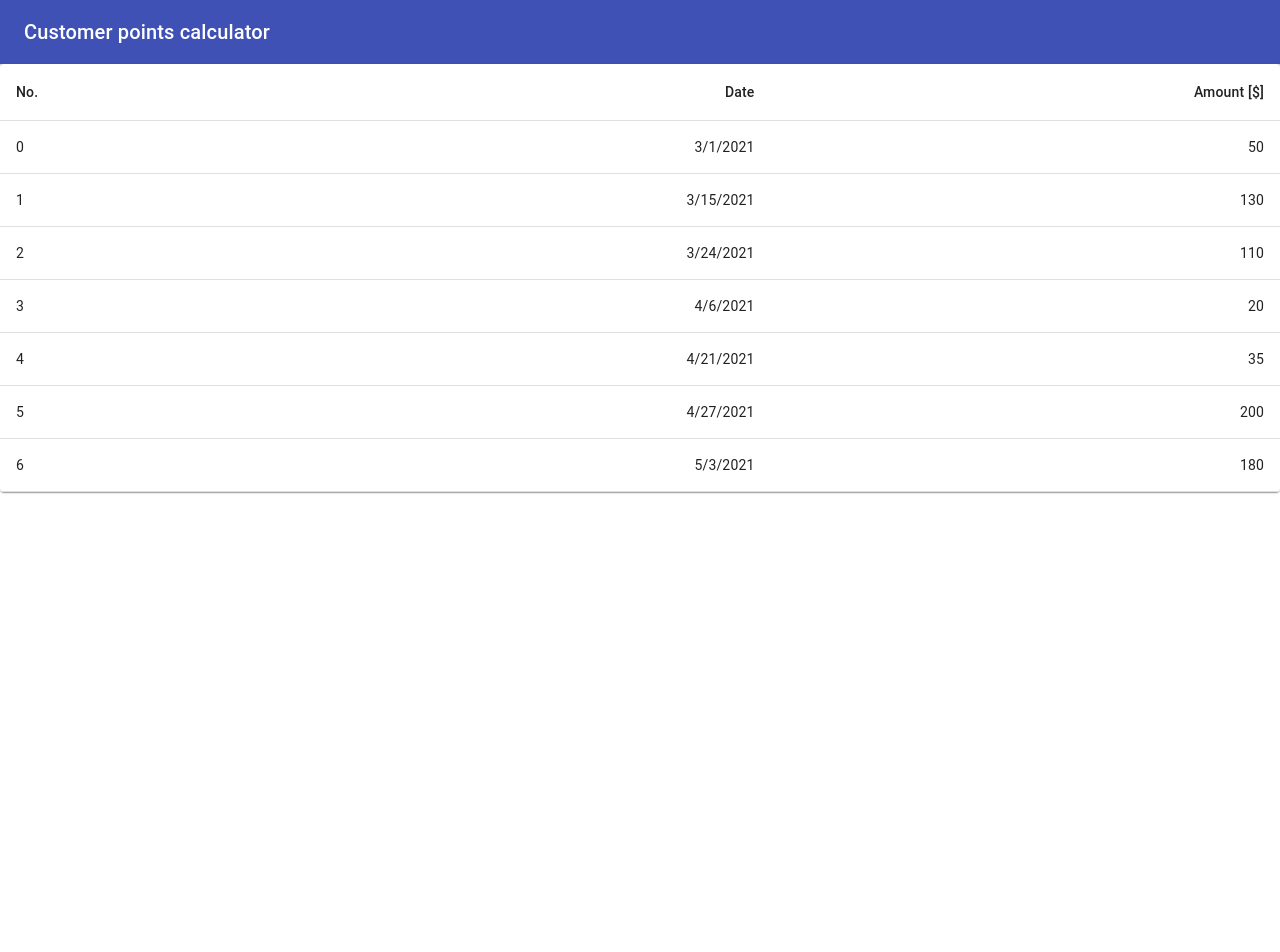
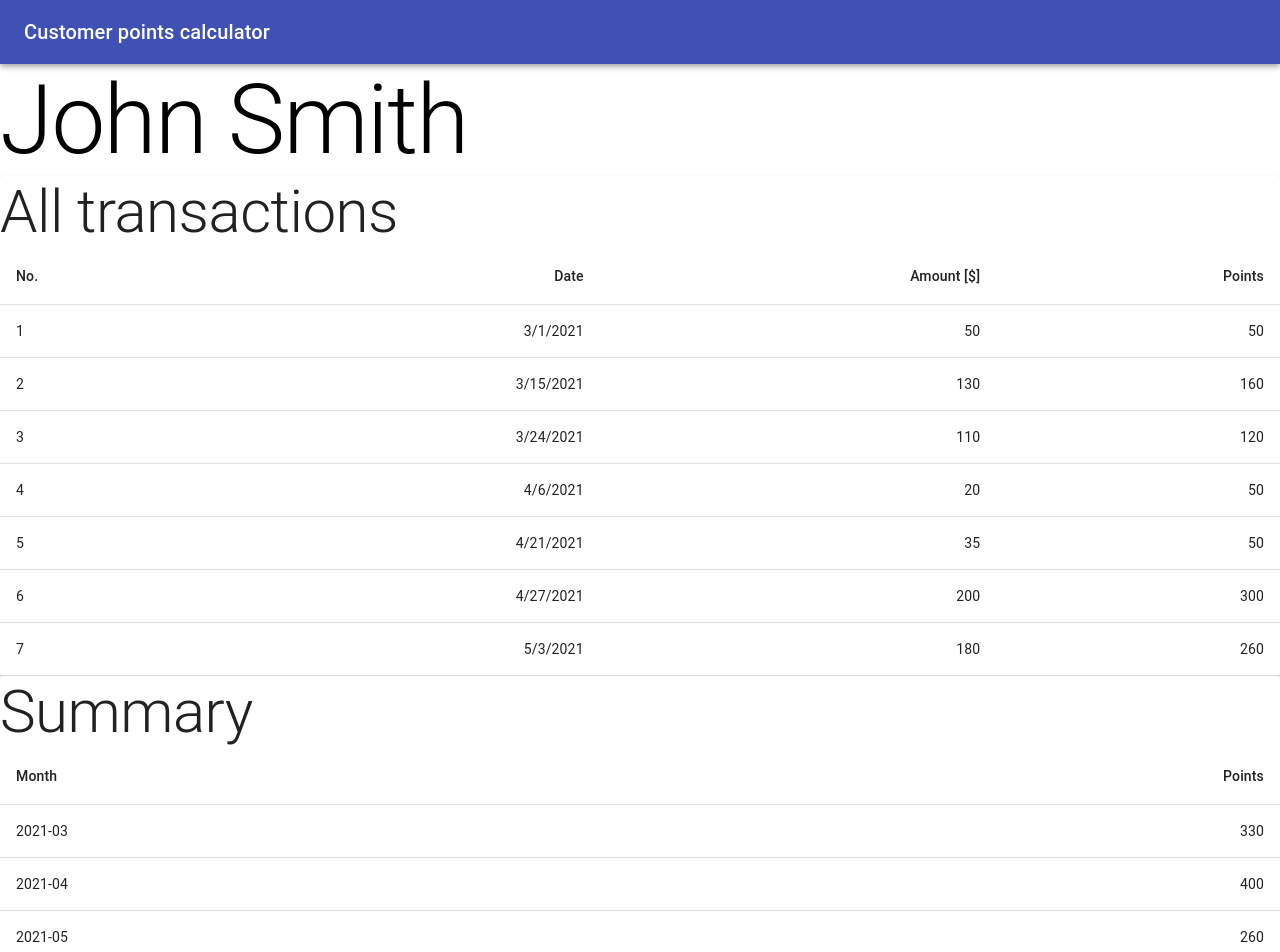
Before and after one commit to kneczaj/rewards-programme-demo, a React (Create React App) app: page / in a window 1280 px wide. Shown: the top 952 px of the page. Before the commit the page ends 800 px from the top, so only its background shows below. Built offline with nearby package versions, Linux system fonts and the light colour scheme.

Commit message:
Customer details

```diff
--- /dev/null
+++ b/src/components/customer-details.tsx
@@ -0,0 +1,29 @@
+import React from "react";
+import { Customer } from "../models/customer";
+import { CustomerTransactions } from "./customer-transactions";
+import { Paper, Typography } from "@material-ui/core";
+import { CustomerSummary } from "./customer-summary";
+
+export interface Props {
+  customer: Customer;
+}
+
+export function CustomerDetails({ customer }: Props): JSX.Element {
+  return (
+    <>
+      <Typography variant="h1">{customer.name}</Typography>
+      <Paper>
+        <Typography variant="h2">
+          All transactions
+        </Typography>
+        <CustomerTransactions customer={customer}/>
+      </Paper>
+      <Paper>
+        <Typography variant="h2">
+          Summary
+        </Typography>
+        <CustomerSummary customer={customer}/>
+      </Paper>
+    </>
+  )
+}
--- /dev/null
+++ b/src/components/customer-summary.tsx
@@ -0,0 +1,55 @@
+import React, { useMemo } from "react";
+import { Customer } from "../models/customer";
+import { useData } from "./data-provider";
+import { DateTime } from "luxon";
+import { Table, TableBody, TableCell, TableContainer, TableHead, TableRow } from "@material-ui/core";
+
+export interface Props {
+  customer: Customer;
+}
+
+export interface PointsPerMonth {
+  yearMonth: string;
+  points: number;
+}
+
+export function CustomerSummary({customer}: Props): JSX.Element {
+  const {getTransactions} = useData();
+  const perMonth: PointsPerMonth[] = useMemo(() => {
+    const all = getTransactions(customer.id);
+    const months = new Set(all.map(transaction => transaction.date.toFormat('yyyy-MM')));
+    return [...months].map(monthYear => {
+      const date = DateTime.fromFormat(monthYear, 'yyyy-MM');
+      const filtered = all.filter(item => item.date.month === date.month && item.date.year === date.year);
+      const points = filtered.reduce((sum, item) => sum + item.points, 0);
+      return {
+        yearMonth: date.toFormat('yyyy-MM'),
+        points
+      }
+    })
+  }, [getTransactions, customer]);
+  return (
+    <TableContainer>
+      <Table>
+        <TableHead>
+          <TableRow>
+            <TableCell>Month</TableCell>
+            <TableCell align="right">Points</TableCell>
+          </TableRow>
+        </TableHead>
+        <TableBody>
+          {perMonth.map((data, idx) =>
+            <TableRow key={data.yearMonth}>
+              <TableCell component="th" scope="row">
+                {data.yearMonth}
+              </TableCell>
+              <TableCell align={'right'}>
+                {data.points}
+              </TableCell>
+            </TableRow>
+          )}
+        </TableBody>
+      </Table>
+    </TableContainer>
+  )
+}
--- a/src/components/customer-transactions.tsx
+++ b/src/components/customer-transactions.tsx
@@ -1,7 +1,7 @@
 import React, { useMemo } from "react";
 import { Customer } from "../models/customer";
 import { useData } from "./data-provider";
-import { Paper, Table, TableBody, TableCell, TableContainer, TableHead, TableRow } from "@material-ui/core";
+import { Table, TableBody, TableCell, TableContainer, TableHead, TableRow } from "@material-ui/core";
 
 export interface Props {
   customer: Customer;
@@ -12,26 +12,30 @@ export function CustomerTransactions({customer}: Props) {
   const transactions = useMemo(() => getTransactions(customer.id), [customer, getTransactions]);
 
   return (
-    <TableContainer component={Paper}>
+    <TableContainer>
       <Table>
         <TableHead>
           <TableRow>
             <TableCell>No.</TableCell>
             <TableCell align="right">Date</TableCell>
             <TableCell align="right">Amount [$]</TableCell>
+            <TableCell align="right">Points</TableCell>
           </TableRow>
         </TableHead>
         <TableBody>
           {transactions.map((transaction, idx) =>
             <TableRow key={transaction.id}>
               <TableCell component="th" scope="row">
-                {idx}
+                {idx + 1}
               </TableCell>
               <TableCell align={'right'}>
                 {transaction.date.toLocaleString()}
               </TableCell>
               <TableCell align={'right'}>
                 {transaction.amount}
+              </TableCell>
+              <TableCell align={'right'}>
+                {transaction.points}
               </TableCell>
             </TableRow>
           )}
--- a/src/components/dashboard.tsx
+++ b/src/components/dashboard.tsx
@@ -1,8 +1,8 @@
 import React from "react";
 import { useData } from "./data-provider";
-import { CustomerTransactions } from "./customer-transactions";
+import { CustomerDetails } from "./customer-details";
 
 export function Dashboard(): JSX.Element {
   const { customers } = useData();
-  return customers ? <CustomerTransactions customer={customers[0]}/> : <>No customers</>;
+  return customers ? <CustomerDetails customer={customers[0]}/> : <>No customers</>;
 }
--- a/src/components/data-provider.tsx
+++ b/src/components/data-provider.tsx
@@ -8,7 +8,6 @@ import { DateTime } from "luxon";
 
 export interface ContextProps {
   customers: Customer[];
-  transactions: Transaction[];
   getTransactions: (customerId: Customer['id']) => Transaction[];
 }
 
@@ -20,16 +19,23 @@ export interface Props {
 export const DataContext = createContext<ContextProps>('data');
 export const useData = createContextHook<ContextProps>(DataContext);
 
+export function getPoints(amount: number): number {
+  const over100 = (Math.max(amount, 100) - 100)*2;
+  const over50 = Math.max(Math.min(amount, 100), 50);
+  return over50 + over100;
+}
+
 export function DataProvider({ children }: Props): JSX.Element {
   const customers = CUSTOMERS as Customer[];
   const transactions: Transaction[] = useMemo(() => (TRANSACTIONS as TransactionPayload[]).map(item => ({
     ...item,
-    date: DateTime.fromISO(item.date)
+    date: DateTime.fromISO(item.date),
+    points: getPoints(item.amount)
   })), []);
   const getTransactions = useCallback((customerId: Customer['id']) => {
     return transactions.filter(item => item.customerId === customerId);
   }, [transactions])
   return (
-    <DataContext.Provider value={{ customers, transactions, getTransactions }}>{children}</DataContext.Provider>
+    <DataContext.Provider value={{ customers, getTransactions }}>{children}</DataContext.Provider>
   );
 }
--- a/src/models/transaction.ts
+++ b/src/models/transaction.ts
@@ -13,4 +13,5 @@ export interface Transaction {
   customerId: Customer['id'];
   amount: number;
   date: DateTime;
+  points: number;
 }
--- a/tsconfig.json
+++ b/tsconfig.json
@@ -18,7 +18,8 @@
     "resolveJsonModule": true,
     "isolatedModules": true,
     "noEmit": true,
-    "jsx": "react-jsx"
+    "jsx": "react-jsx",
+    "downlevelIteration": true
   },
   "include": [
     "src"
```
